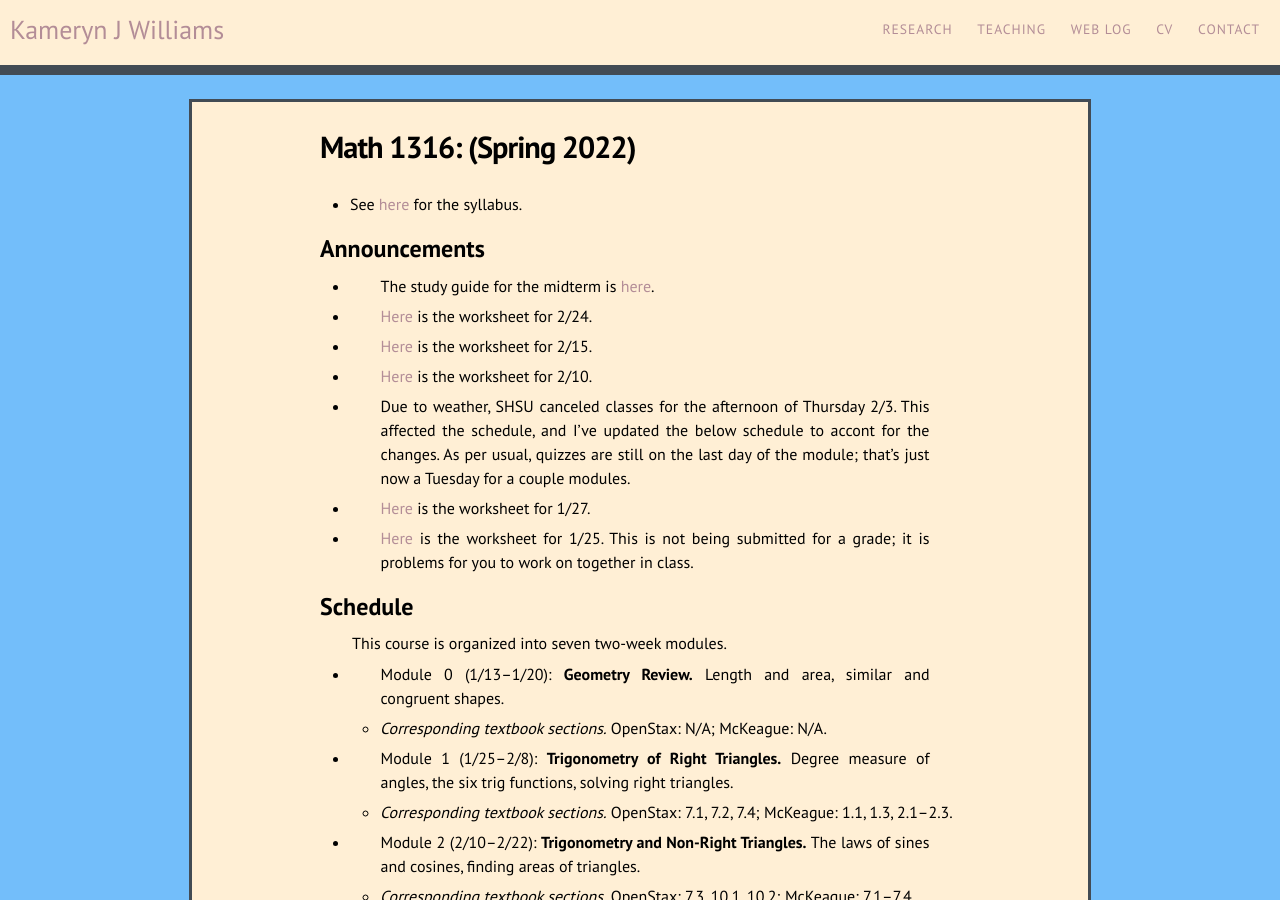
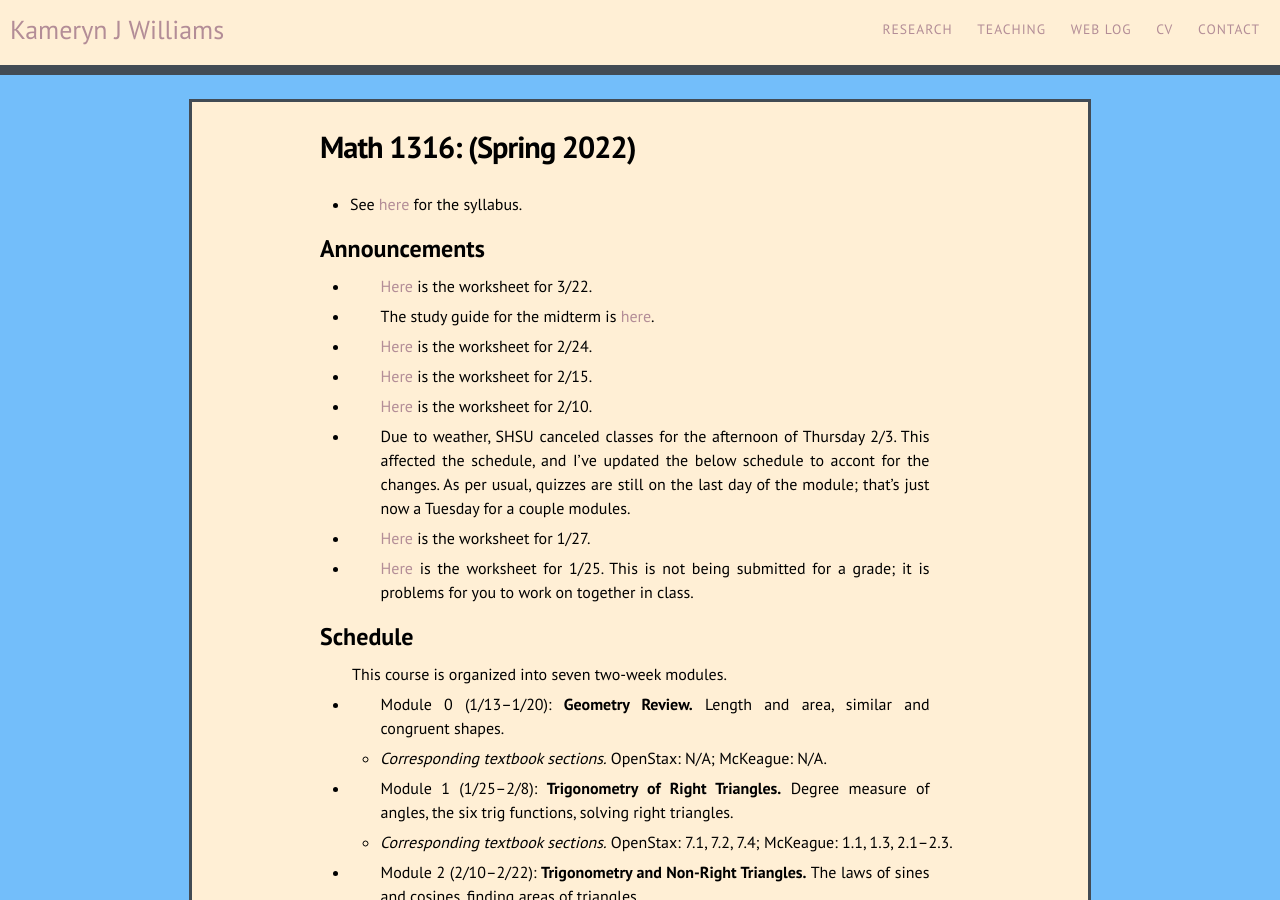
Before and after one commit to kamerynjw/kamerynjw.github.io, a Jekyll site: the page built from teaching/2022/math1316.md, in a window 1280 px wide and 900 px high. Built offline with Jekyll 4.4.1, drawn with Linux system fonts in a browser that asks for light colours; nearby versions of some CDN libraries.

```diff
--- a/teaching/2022/math1316.md
+++ b/teaching/2022/math1316.md
@@ -10,6 +10,8 @@
 
 Announcements
 -------------
+
+* [Here]({{ page.url }}ws3-22.pdf) is the worksheet for 3/22.
 
 * The study guide for the midterm is [here]({{ page.url }}msg.pdf).
 
```
Also changed, not shown: 1 other file.
